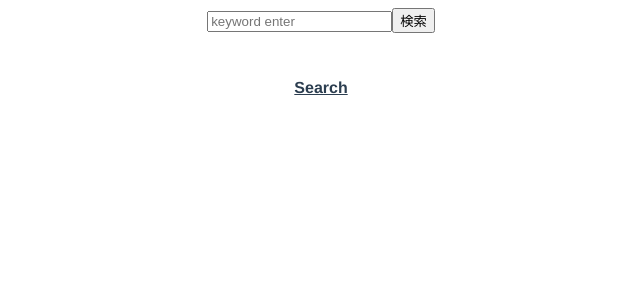
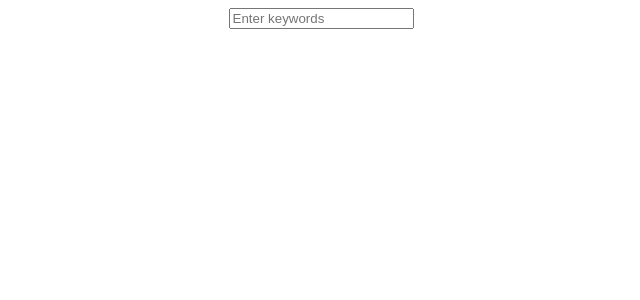
Before and after one commit to wadaryohei/cinemaism, a Vue app: page / in a window 1280 px wide. Shown: the top 300 px of the page, without its empty margins (319-959 px from the left). Built offline with nearby package versions, Linux system fonts and the light colour scheme; the HTML template or start-up script is replaced by a standard one.

Commit message:
基本的な遷移を構築

```diff
--- a/src/App.vue
+++ b/src/App.vue
@@ -1,10 +1,6 @@
 <template>
   <div id="app">
     <router-view/>
-    <div id="nav">
-      <router-link to="/search">Search</router-link>
-      <!-- <router-link to="/about">About</router-link> -->
-    </div>
   </div>
 </template>
 
--- /dev/null
+++ b/src/components/InputWord.vue
@@ -0,0 +1,28 @@
+<template>
+  <div>
+    <input type="search" v-model.trim="inputWord" placeholder="Enter keywords" @keydown.enter="getMovieInfo">
+  </div>
+</template>
+
+<script>
+export default {
+  name: 'InputWord',
+
+  data () {
+    return {
+      inputWord: ''
+    }
+  },
+
+  methods: {
+    /**
+     * 検索ボックスの値をrouter先にqueryで渡して遷移する
+     */
+    getMovieInfo (event) {
+      if (event.keyCode !== 13) return
+      // @see https://router.vuejs.org/ja/guide/essentials/navigation.html
+      this.$router.push({ name: 'search', query: { q: this.inputWord } })
+    }
+  }
+}
+</script>
--- a/src/mixins/search.js
+++ b/src/mixins/search.js
@@ -2,12 +2,15 @@ export default {
   data () {
     return {
       inputWord: '',
-      movies: {}
+      movies: {},
+      canMessageSubmit: false
     }
   },
 
   methods: {
-    getMovieInfo () {
+    getMovieInfo (event) {
+      if (event.keyCode !== 13) return
+
       let url = `https://api.themoviedb.org/3/search/movie?api_key=${this.getApiKey}&query=${this.inputWord}`
       this.$axios.get(url)
         .then((res) => {
--- a/src/store.js
+++ b/src/store.js
@@ -5,12 +5,11 @@ Vue.use(Vuex)
 
 export default new Vuex.Store({
   state: {
+  },
 
+  mutations: {
   },
-  mutations: {
 
-  },
   actions: {
-
   }
 })
--- a/src/views/Home.vue
+++ b/src/views/Home.vue
@@ -13,35 +13,27 @@
     </div>
 
     <div v-else>
-      <input type="search" v-model.trim="inputWord" placeholder="keyword enter">
-      <button @click="getMovieInfo()">検索</button>
-      <ul>
-        <li class="movie-lists" v-for="(movie, index) in movies" :key="index">
-          <p>{{ movie.id }}</p>
-            <router-link :to="{ name : 'movie-info', params : { id: movie.id }}">
-              <img with="200px" height="auto" :src="'http://image.tmdb.org/t/p/w300/' + movie.poster_path" :alt="movie.original_title">
-            </router-link>
-        </li>
-      </ul>
+      <inputWord></inputWord>
     </div>
   </div>
 </template>
 
 <script>
 
-import search from '@/mixins/search'
+import inputWord from '@/components/InputWord'
 
 export default {
   name: 'home',
 
-  mixins: [
-    search
-  ],
-
   data () {
     return {
+      movies: {},
       currentStorages: []
     }
+  },
+
+  components: {
+    inputWord
   },
 
   created () {
@@ -66,7 +58,6 @@ export default {
     removeStorage (index) {
       this.currentStorages = JSON.parse(localStorage.getItem('moviesInfo'))
       this.currentStorages.splice(index, 1)
-      console.log(this.currentStorages.length)
       localStorage.setItem('moviesInfo', JSON.stringify(this.currentStorages))
       alert('削除しました')
     }
--- a/src/views/MovieInfo.vue
+++ b/src/views/MovieInfo.vue
@@ -10,7 +10,7 @@
 
     <img :src="'http://image.tmdb.org/t/p/w300/' + moviesInfo.poster_path" :alt="moviesInfo.original_title">
 
-    <button @click="pushMovieStrage()">保存</button>
+    <button @click="pushMovieStorage()">保存</button>
   </div>
 </template>
 
@@ -43,13 +43,12 @@ export default {
         })
     },
 
-    pushMovieStrage () {
+    pushMovieStorage () {
       if (localStorage.getItem('moviesInfo') === null) {
         this.moviesInfoLists.push(this.moviesInfo)
         localStorage.setItem('moviesInfo', JSON.stringify(this.moviesInfoLists))
       } else {
         let currentStorage = JSON.parse(localStorage.getItem('moviesInfo'))
-        console.log(currentStorage)
         currentStorage.push(this.moviesInfo)
         localStorage.setItem('moviesInfo', JSON.stringify(currentStorage))
       }
@@ -65,14 +64,6 @@ export default {
     getApiKey () {
       return process.env.VUE_APP_API_KEY
     }
-  },
-
-  watch: {
-    /**
-     * @see https://router.vuejs.org/guide/advanced/data-fetching.html#fetching-after-navigation
-     * ルートが変更されたらこのメソッドを再び呼び出すためにwatchで監視
-     */
-    '$route': 'initMoviesInfo'
   }
 }
 </script>
--- a/src/views/Search.vue
+++ b/src/views/Search.vue
@@ -1,12 +1,11 @@
 <template>
   <div>
-    <input type="search" v-model.trim="inputWord" placeholder="keyword enter">
-      <button @click="getMovieInfo()">検索</button>
-      <p>{{ inputWord }}</p>
+    <h1>Searchです</h1>
+    <inputWord></inputWord>
     <ul>
       <li class="movie-lists" v-for="(movie, index) in movies" :key="index">
         <p>{{ movie.id }}</p>
-            <router-link :to="{ name : 'movie-info', params : { id: movie.id }}">
+          <router-link :to="{ name : 'movie-info', params : { id: movie.id } }">
             <img with="200px" height="auto" :src="'http://image.tmdb.org/t/p/w300/' + movie.poster_path" :alt="movie.original_title">
           </router-link>
       </li>
@@ -15,17 +14,52 @@
 </template>
 
 <script>
-import search from '@/mixins/search'
+
+import inputWord from '@/components/InputWord'
 
 export default {
   name: 'Search',
 
-  mixins: [
-    search
-  ],
+  components: {
+    inputWord
+  },
+
+  data () {
+    return {
+      movies: {},
+      inputWord: ''
+    }
+  },
 
   created () {
-    console.log(process.env.VUE_APP_API_KEY)
+    this.getMovieInfo()
+  },
+
+  watch: {
+    /**
+     * @see https://router.vuejs.org/guide/advanced/data-fetching.html#fetching-after-navigation
+     * ルートが変更されたらこのメソッドを再び呼び出すためにwatchで監視
+     */
+    '$route': 'getMovieInfo'
+  },
+
+  computed: {
+    getApiKey () {
+      return process.env.VUE_APP_API_KEY
+    }
+  },
+
+  methods: {
+    getMovieInfo () {
+      console.log(this.$route.query.q)
+      this.$axios.get(`https://api.themoviedb.org/3/search/movie?api_key=${this.getApiKey}&query=${this.$route.query.q}`)
+        .then((res) => {
+          this.movies = res.data.results
+        })
+        .catch((err) => {
+          console.log(err + 'Don\'t get the movie info from API')
+        })
+    }
   }
 }
 </script>
```
Lines whose indentation alone changed are shown as unchanged.
